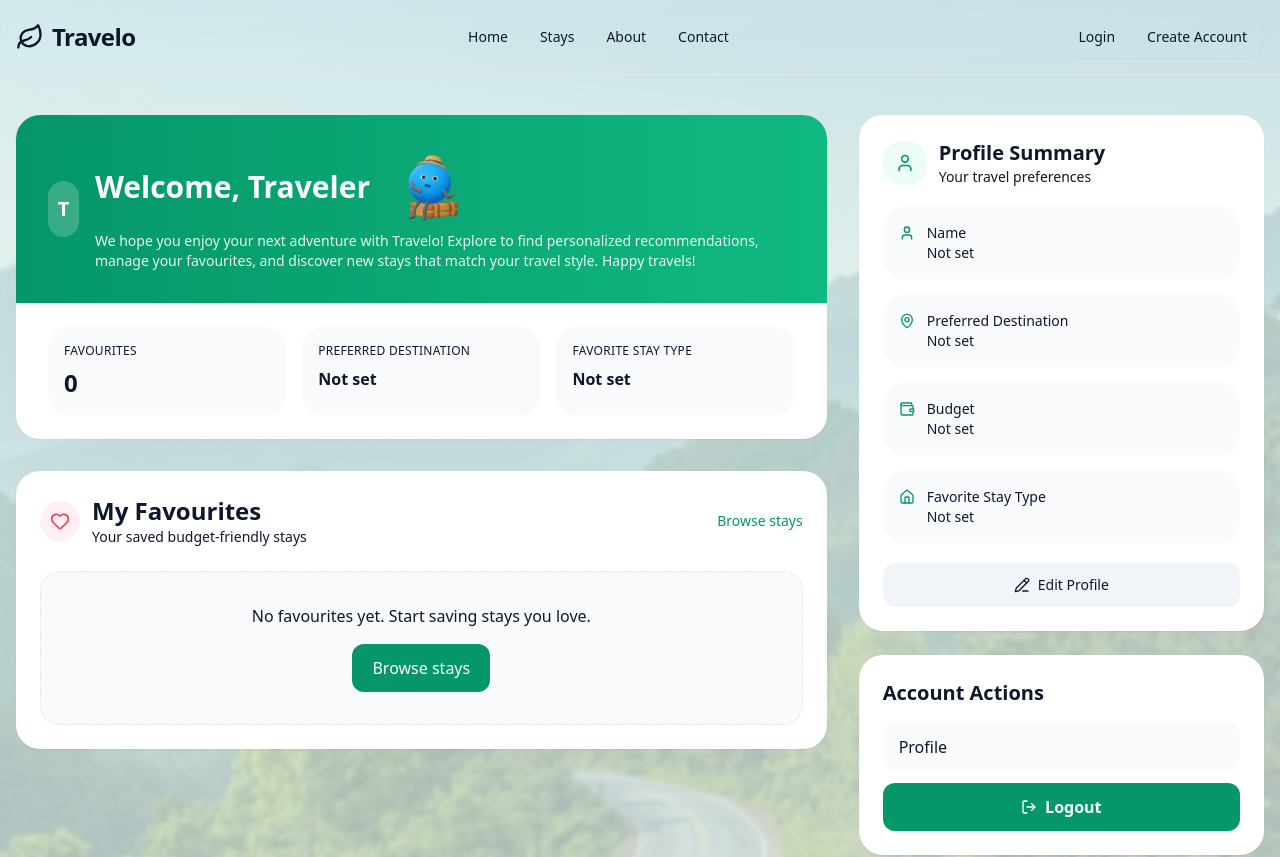
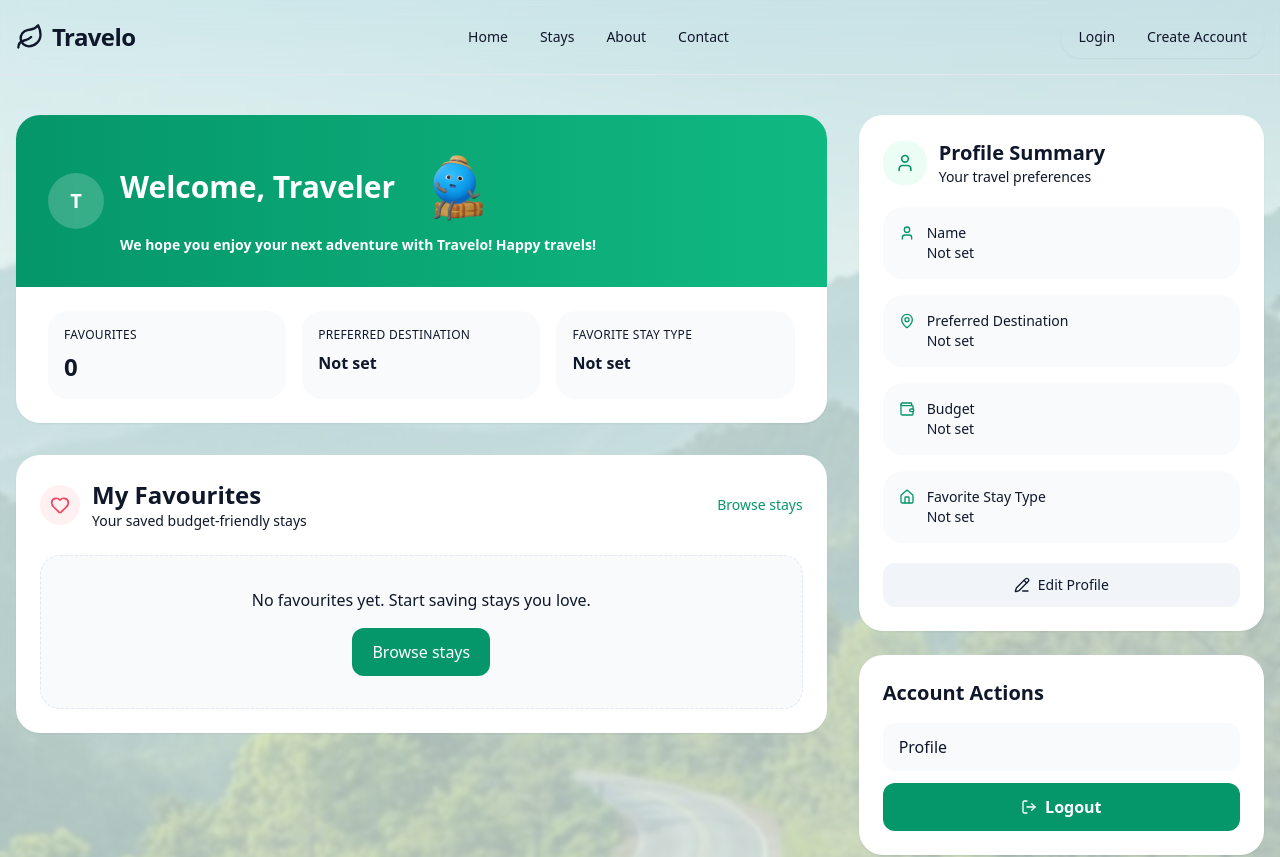
Before and after one commit to DannyFu9993/comp313-003-Team1-W26, a React (Vite) app in the folder frontend/: page /dashboard in a window 1280 px wide. Shown: the top 857 px of the page. Built offline with nearby package versions, Linux system fonts and the light colour scheme.

Commit message:
save changes

```diff
--- a/frontend/src/components/Hero.tsx
+++ b/frontend/src/components/Hero.tsx
@@ -24,7 +24,7 @@ const Hero = () => {
           </h1>
 
           <p className="mx-auto mb-10 max-w-3xl text-lg font-light text-white/90 md:text-2xl">
-            Discover comfortable, budget-friendly accommodations with no hidden fees.
+            Discover hand picked accommodations from different platforms. Comfortable, budget-friendly accommodations with no hidden fees.
             Your next adventure starts here.
           </p>
 
--- a/frontend/src/pages/Dashboard.tsx
+++ b/frontend/src/pages/Dashboard.tsx
@@ -100,9 +100,9 @@ const Dashboard = () => {
                     className="h-20 w-20 object-contain"
                     />
                     </h1>
-                    <p className="mt-1 text-sm text-white/90">
+                    <p className="mt-2 text-sm text-white font-bold">
                       We hope you enjoy your next adventure with Travelo!
-                      Explore to find personalized recommendations, manage your favourites, and discover new stays that match your travel style. Happy travels!
+                      Happy travels!
                     </p>
                   </div>
                 </div>
```
